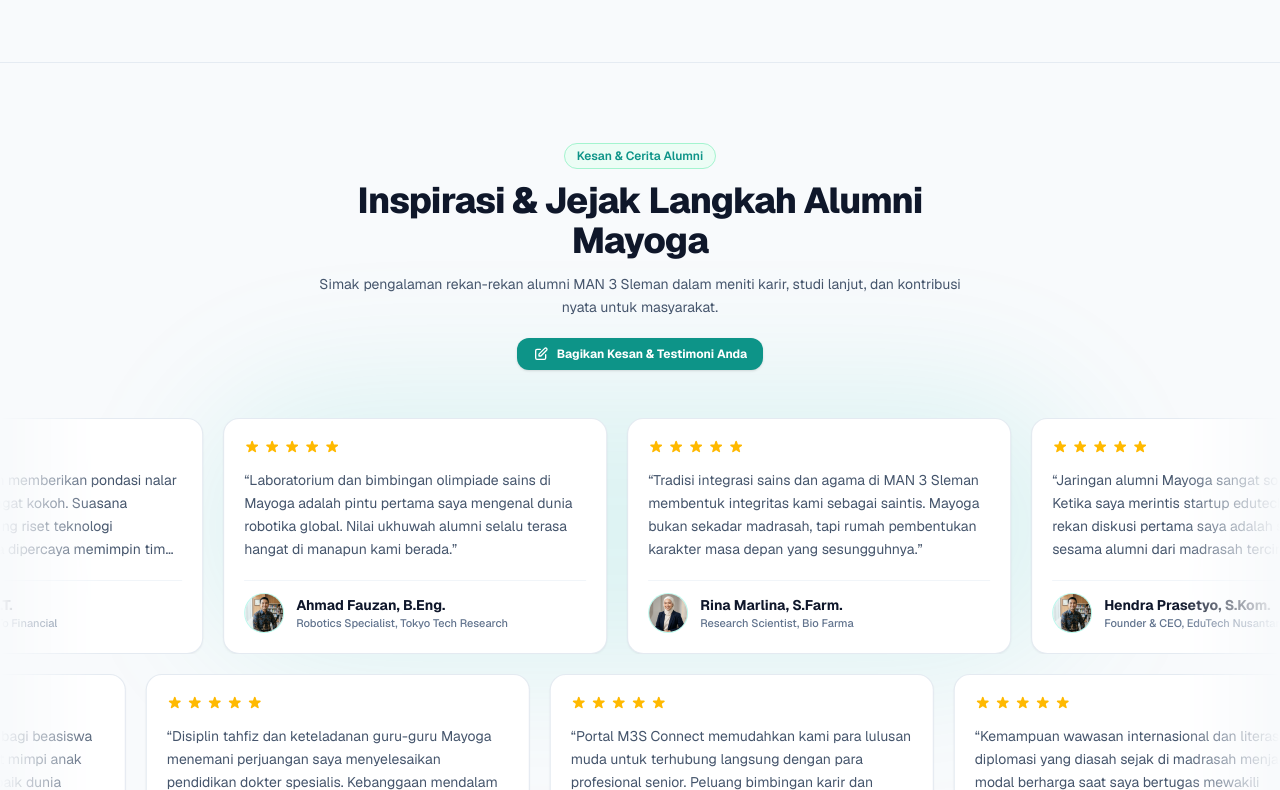
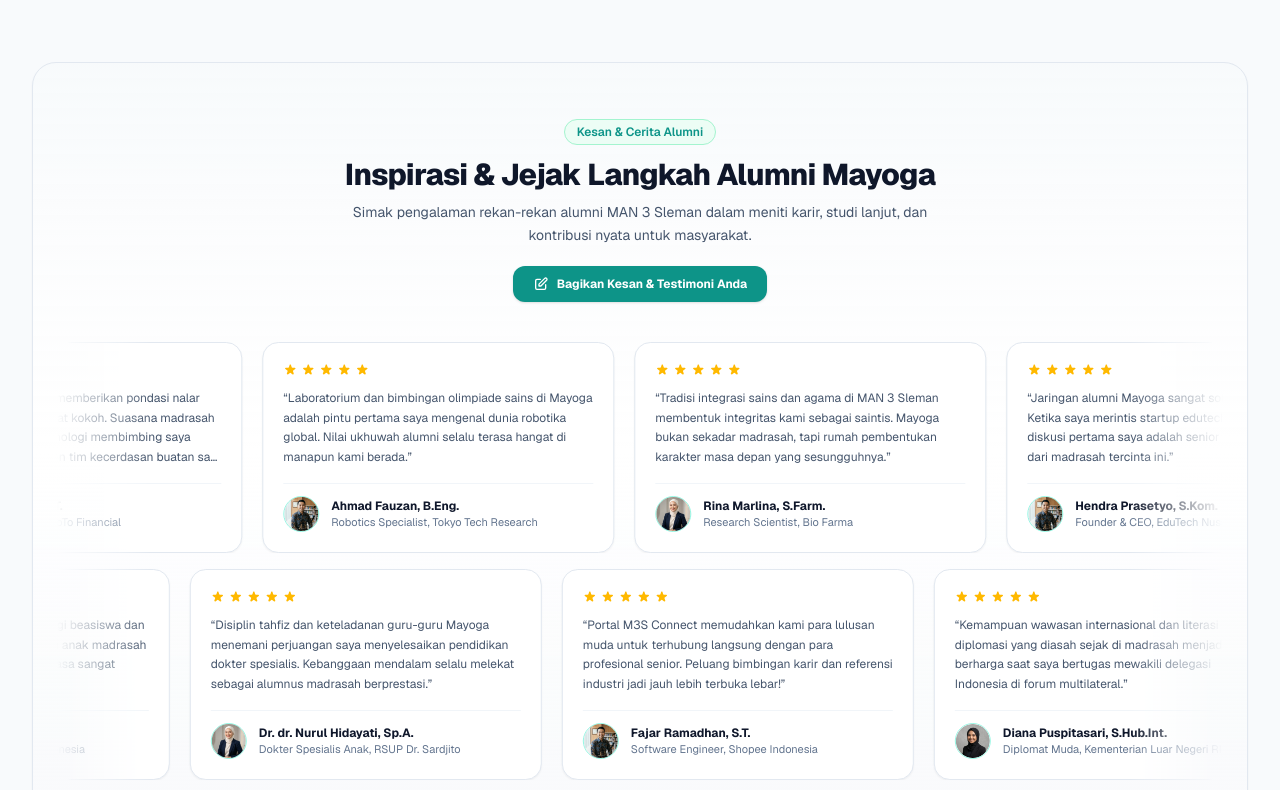
Before and after one commit to tepe77/m3s-connect, a Next.js app in the folder frontend/: page / in a window 1280 px wide. Shown: the part 1670-2460 px from the top of the page. Built offline with nearby package versions, Linux system fonts and the light colour scheme; no server answers.

Commit message:
fix(testimonials): box marquee inside container matching page width and render modal via portal

```diff
--- a/frontend/src/components/home/HomeTestimonialsMarquee.tsx
+++ b/frontend/src/components/home/HomeTestimonialsMarquee.tsx
@@ -1,6 +1,7 @@
 "use client";
 
 import { useState, useEffect } from "react";
+import { createPortal } from "react-dom";
 import Image from "next/image";
 import { Marquee } from "@/components/ui/marquee";
 
@@ -100,14 +101,14 @@ function ReviewCard({ quote, name, role, avatar, rating }: TestimonialItem) {
     .join("");
 
   return (
-    <figure className="flex w-80 shrink-0 flex-col justify-between gap-5 rounded-2xl border border-slate-200/90 bg-white p-5 text-slate-800 shadow-xs transition-all hover:border-teal-400 hover:shadow-md sm:w-96 select-none">
+    <figure className="flex w-72 shrink-0 flex-col justify-between gap-4 rounded-2xl border border-slate-200 bg-white p-5 text-slate-800 shadow-xs transition-all hover:border-teal-400 hover:shadow-md sm:w-88 select-none">
       <div>
         {/* Star Ratings */}
         <div className="flex gap-1 text-amber-400" role="img" aria-label={`Rating ${rating} dari 5 bintang`}>
           {Array.from({ length: 5 }).map((_, i) => (
             <svg
               key={i}
-              className={`w-4 h-4 ${i < rating ? "fill-amber-400" : "fill-slate-200 text-slate-200"}`}
+              className={`w-3.5 h-3.5 ${i < rating ? "fill-amber-400 text-amber-400" : "fill-slate-200 text-slate-200"}`}
               viewBox="0 0 20 20"
               fill="currentColor"
             >
@@ -117,29 +118,29 @@ function ReviewCard({ quote, name, role, avatar, rating }: TestimonialItem) {
         </div>
 
         {/* Quote text */}
-        <blockquote className="mt-3.5 text-xs sm:text-sm leading-relaxed text-slate-600 line-clamp-4">
+        <blockquote className="mt-3 text-xs leading-relaxed text-slate-600 line-clamp-4">
           &ldquo;{quote}&rdquo;
         </blockquote>
       </div>
 
       {/* Author Caption */}
       <figcaption className="flex items-center gap-3 pt-3 border-t border-slate-100">
-        <div className="relative w-10 h-10 rounded-full overflow-hidden bg-teal-50 border border-teal-200/60 shrink-0 flex items-center justify-center font-bold text-xs text-teal-700">
+        <div className="relative w-9 h-9 rounded-full overflow-hidden bg-teal-50 border border-teal-200 shrink-0 flex items-center justify-center font-bold text-xs text-teal-700">
           {avatar ? (
             <Image
               src={avatar}
               alt={name}
               fill
               className="object-cover"
-              sizes="40px"
+              sizes="36px"
             />
           ) : (
             <span>{initials}</span>
           )}
         </div>
         <div className="min-w-0 text-left">
-          <div className="truncate text-xs sm:text-sm font-bold text-slate-900">{name}</div>
-          <div className="truncate text-[11px] font-medium text-slate-500">{role}</div>
+          <div className="truncate text-xs font-bold text-slate-900">{name}</div>
+          <div className="truncate text-[11px] text-slate-500">{role}</div>
         </div>
       </figcaption>
     </figure>
@@ -149,6 +150,7 @@ function ReviewCard({ quote, name, role, avatar, rating }: TestimonialItem) {
 export function HomeTestimonialsMarquee() {
   const [testimonials, setTestimonials] = useState<TestimonialItem[]>(FALLBACK_TESTIMONIALS);
   const [isModalOpen, setIsModalOpen] = useState(false);
+  const [mounted, setMounted] = useState(false);
   const [submitting, setSubmitting] = useState(false);
   const [submitSuccess, setSubmitSuccess] = useState(false);
 
@@ -163,6 +165,7 @@ export function HomeTestimonialsMarquee() {
   });
 
   useEffect(() => {
+    setMounted(true);
     let isMounted = true;
 
     async function fetchTestimonials() {
@@ -229,10 +232,10 @@ export function HomeTestimonialsMarquee() {
         setTimeout(() => {
           setIsModalOpen(false);
           setSubmitSuccess(false);
-        }, 2500);
+        }, 2200);
       }
     } catch {
-      alert("Gagal mengirim testimoni. Silakan coba lagi.");
+      alert("Gagal mengirim testimoni. Silakan periksa koneksi backend Anda.");
     } finally {
       setSubmitting(false);
     }
@@ -244,31 +247,33 @@ export function HomeTestimonialsMarquee() {
   const bottomRow = testimonials.slice(half);
 
   return (
-    <section className="relative isolate overflow-hidden py-16 sm:py-20 bg-slate-50 border-y border-slate-200/80">
-      {/* Background Soft Glow */}
+    <section className="max-w-[1400px] mx-auto px-4 sm:px-6 lg:px-8 w-full">
+      {/* Boxed Rounded Card Container (Aligned with grid above and CTA below) */}
+      <div className="relative rounded-3xl bg-gradient-to-b from-slate-50/90 via-white to-slate-50/60 border border-[#E2E8F0] py-10 sm:py-14 px-3 sm:px-6 shadow-xs overflow-hidden">
+        {/* Subtle Background Radial Glow */}
         <div
           aria-hidden
-        className="absolute inset-x-0 top-1/2 -z-10 mx-auto h-72 max-w-4xl -translate-y-1/2 rounded-full bg-teal-500/10 blur-3xl"
+          className="absolute inset-0 -z-10 bg-[radial-gradient(ellipse_at_top,_var(--tw-gradient-stops))] from-teal-500/8 via-transparent to-transparent pointer-events-none"
         />
 
         {/* Section Header */}
-      <div className="mx-auto max-w-3xl text-center px-4 sm:px-6 lg:px-8 mb-12">
+        <div className="mx-auto max-w-2xl text-center px-4 mb-10">
           <span className="inline-block px-3 py-1 text-xs font-semibold rounded-full bg-emerald-50 text-[#0D9488] border border-emerald-200">
             Kesan & Cerita Alumni
           </span>
-        <h2 className="mt-3 text-2xl sm:text-3xl lg:text-4xl font-extrabold text-[#0F172A] tracking-tight">
+          <h2 className="mt-3 text-2xl sm:text-3xl font-extrabold text-[#0F172A] tracking-tight">
             Inspirasi & Jejak Langkah Alumni Mayoga
           </h2>
-        <p className="mt-3 text-xs sm:text-sm text-slate-600 max-w-2xl mx-auto leading-relaxed">
+          <p className="mt-2 text-xs sm:text-sm text-slate-600 max-w-xl mx-auto leading-relaxed">
             Simak pengalaman rekan-rekan alumni MAN 3 Sleman dalam meniti karir, studi lanjut, dan kontribusi nyata untuk masyarakat.
           </p>
 
           {/* Action Button: Tulis Testimoni */}
-        <div className="mt-5 flex items-center justify-center gap-3">
+          <div className="mt-5 flex items-center justify-center">
             <button
               type="button"
               onClick={() => setIsModalOpen(true)}
-            className="inline-flex items-center gap-2 px-4 py-2 rounded-xl text-xs font-bold text-white bg-[#0D9488] hover:bg-[#0F766E] shadow-sm transition-all focus:outline-none focus:ring-2 focus:ring-teal-500"
+              className="cursor-pointer inline-flex items-center gap-2 px-5 py-2.5 rounded-xl text-xs font-bold text-white bg-[#0D9488] hover:bg-[#0F766E] shadow-sm hover:shadow-md transition-all active:scale-98 focus:outline-none focus:ring-2 focus:ring-teal-500"
             >
               <svg className="w-4 h-4" fill="none" stroke="currentColor" viewBox="0 0 24 24">
                 <path strokeLinecap="round" strokeLinejoin="round" strokeWidth={2} d="M11 5H6a2 2 0 00-2 2v11a2 2 0 002 2h11a2 2 0 002-2v-5m-1.414-9.414a2 2 0 112.828 2.828L11.828 15H9v-2.828l8.586-8.586z" />
@@ -278,8 +283,8 @@ export function HomeTestimonialsMarquee() {
           </div>
         </div>
 
-      {/* Two Scrolling Marquee Rows (Velora UI Pattern) */}
-      <div className="flex flex-col gap-5 overflow-hidden">
+        {/* Two Scrolling Marquee Rows (Contained within frame) */}
+        <div className="flex flex-col gap-4 overflow-hidden rounded-2xl">
           {/* Row 1: Drifting Left */}
           <Marquee repeat={3} className="[--duration:55s]">
             {topRow.map((item) => (
@@ -294,23 +299,27 @@ export function HomeTestimonialsMarquee() {
             ))}
           </Marquee>
         </div>
+      </div>
 
-      {/* Submission Modal Dialog */}
-      {isModalOpen && (
-        <div className="fixed inset-0 z-50 flex items-center justify-center p-4 bg-black/60 backdrop-blur-xs animate-in fade-in duration-200">
+      {/* Submission Modal Dialog (Rendered via Portal directly to body for 100% reliability) */}
+      {mounted && isModalOpen && createPortal(
         <div
-            className="relative w-full max-w-lg bg-white rounded-2xl shadow-xl overflow-hidden border border-slate-200"
+          className="fixed inset-0 z-[9999] flex items-center justify-center p-4 bg-black/60 backdrop-blur-xs animate-in fade-in duration-200"
+          onClick={() => setIsModalOpen(false)}
+        >
+          <div
+            className="relative w-full max-w-lg bg-white rounded-2xl shadow-2xl overflow-hidden border border-slate-200"
             onClick={(e) => e.stopPropagation()}
           >
-            <div className="flex items-center justify-between px-6 py-4 border-b border-slate-100 bg-slate-50/50">
+            <div className="flex items-center justify-between px-6 py-4 border-b border-slate-100 bg-slate-50/70">
               <div>
-                <h3 className="text-base font-bold text-slate-900">Kirim Kesan & Testimoni Alumni</h3>
-                <p className="text-xs text-slate-500">Cerita Anda akan diverifikasi oleh admin sebelum tampil di beranda.</p>
+                <h3 className="text-sm sm:text-base font-bold text-slate-900">Kirim Kesan & Testimoni Alumni</h3>
+                <p className="text-xs text-slate-500">Kesan Anda akan diverifikasi admin sebelum tampil di beranda.</p>
               </div>
               <button
                 type="button"
                 onClick={() => setIsModalOpen(false)}
-                className="p-1.5 rounded-lg text-slate-400 hover:text-slate-700 hover:bg-slate-100 transition-colors"
+                className="cursor-pointer p-1.5 rounded-lg text-slate-400 hover:text-slate-700 hover:bg-slate-100 transition-colors"
                 aria-label="Tutup"
               >
                 <svg className="w-5 h-5" fill="none" stroke="currentColor" viewBox="0 0 24 24">
@@ -328,7 +337,7 @@ export function HomeTestimonialsMarquee() {
                 </div>
                 <h4 className="text-sm font-bold text-slate-900">Terima Kasih atas Testimoni Anda!</h4>
                 <p className="text-xs text-slate-600 leading-relaxed max-w-sm mx-auto">
-                  Testimoni Anda telah kami terima dan akan melalui proses verifikasi oleh tim moderasi sebelum diterbitkan di Marquee Beranda.
+                  Testimoni Anda telah tersimpan dan akan melalui proses verifikasi oleh tim moderasi sebelum diterbitkan di Marquee Beranda.
                 </p>
               </div>
             ) : (
@@ -409,14 +418,14 @@ export function HomeTestimonialsMarquee() {
                   <button
                     type="button"
                     onClick={() => setIsModalOpen(false)}
-                    className="px-4 py-2 rounded-lg border border-slate-200 text-slate-600 hover:bg-slate-100 font-semibold transition-colors"
+                    className="cursor-pointer px-4 py-2 rounded-lg border border-slate-200 text-slate-600 hover:bg-slate-100 font-semibold transition-colors"
                   >
                     Batal
                   </button>
                   <button
                     type="submit"
                     disabled={submitting}
-                    className="px-5 py-2 rounded-lg bg-[#0D9488] hover:bg-[#0F766E] text-white font-bold transition-colors disabled:opacity-50"
+                    className="cursor-pointer px-5 py-2 rounded-lg bg-[#0D9488] hover:bg-[#0F766E] text-white font-bold transition-colors disabled:opacity-50"
                   >
                     {submitting ? "Mengirim..." : "Kirim Testimoni"}
                   </button>
@@ -424,7 +433,8 @@ export function HomeTestimonialsMarquee() {
               </form>
             )}
           </div>
-        </div>
+        </div>,
+        document.body
       )}
     </section>
   );
```
Lines whose indentation alone changed are shown as unchanged.
